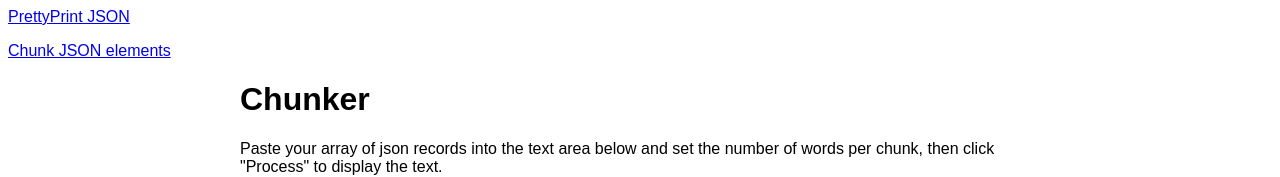
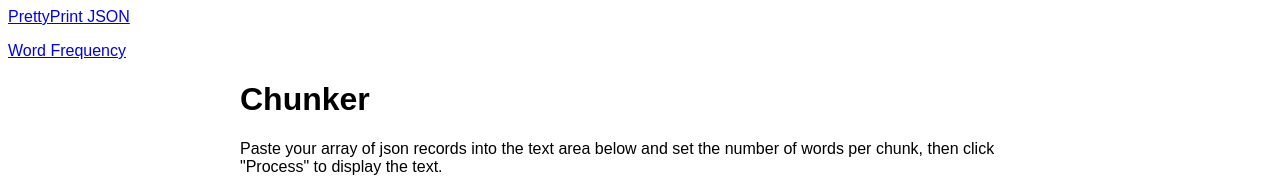
Before and after one commit to orneryhippo/chunker, a website: page chunker.html in a window 1280 px wide. Shown: the top 177 px of the page. Drawn offline with Linux system fonts and the light colour scheme.

Commit message:
Fixed link labels

```diff
--- a/chunker.html
+++ b/chunker.html
@@ -10,7 +10,7 @@
 </head>
 <body>
     <a href="index.html">PrettyPrint JSON</a><p/>
-    <a href="wordfreq.html">Chunk JSON elements</a>
+    <a href="wordfreq.html">Word Frequency</a>
     <div class="container">
         <h1>Chunker</h1>
         <p>Paste your array of json records into the text area below and set the number of words per chunk, then click "Process" to display the text.</p>
```
Also changed, not shown: index.html (+1 -1 lines).
